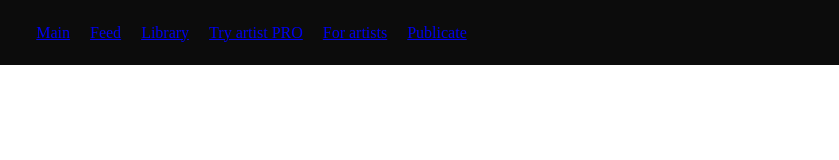
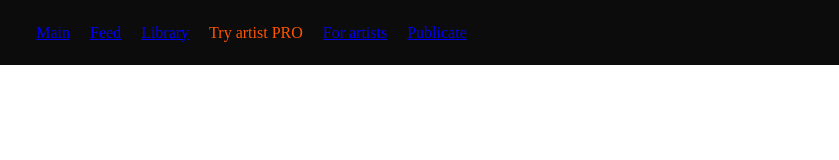
Before and after one commit to Stanislav384/Comand-2, a plain HTML site: page chanel.html in a window 1280 px wide. Shown: the full height of the page, 441-1280 px from the left. Drawn offline with Linux system fonts and the light colour scheme.

Commit message:
не загружає на гіт

```diff
--- a/chanel.html
+++ b/chanel.html
@@ -13,11 +13,11 @@
                 <img src="logo.png" alt="Logo">
             </h1>
             <nav class = "main-navigation">
-                <ul>
+                <ul class ="menu-butt">
                     <li><a href="index.html">Main</a></li>
                     <li><a href="chanel.html">Feed</a></li>
                     <li><a href="library.html">Library</a></li>
-                    <li><a href="try_art_pro.html">Try artist PRO</a></li>
+                    <li class ="y"><a href="try_art_pro.html">Try artist PRO</a></li>
                     <li><a href="f_artists.html">For artists</a></li>
                     <li><a href="publicate.html">Publicate</a></li>
                 </ul>
```
Also changed, not shown: f_artists.html (+2 -2 lines), library.html (+2 -2 lines), publicate.html (+2 -2 lines), try_art_pro.html (+2 -2 lines).
